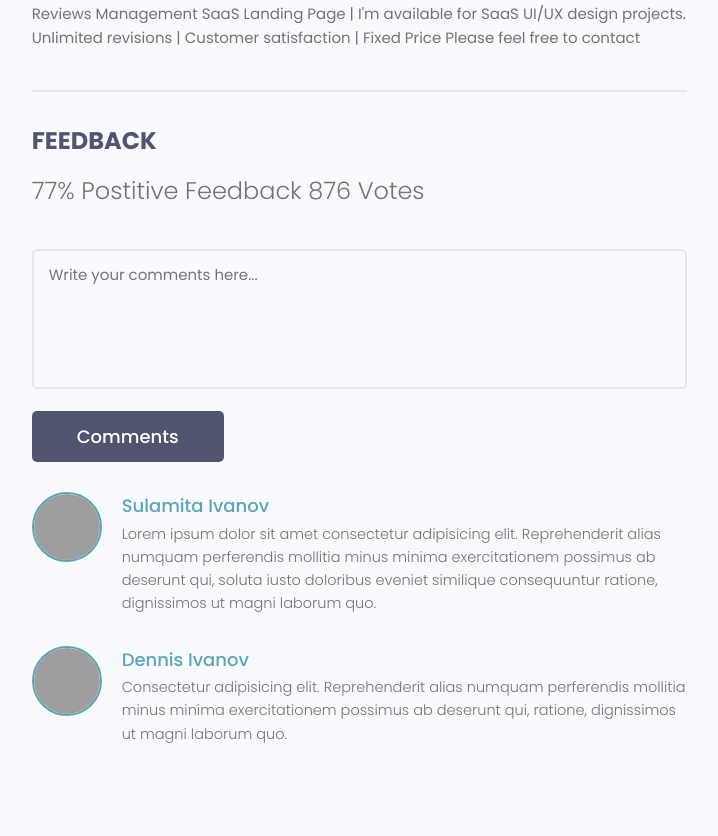
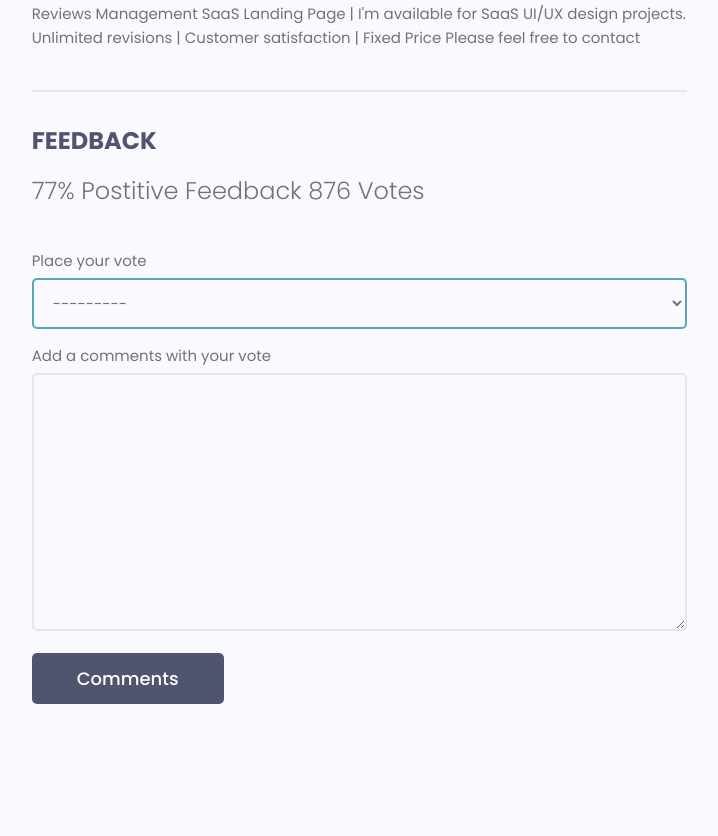
Before and after one commit to Artur23041989/myrepositori, a Django app: page /projects/project/11/ in a window 1280 px wide. Shown: the part 709-1545 px from the top of the page, without its empty margins (465-1183 px from the left). After the commit the page ends 1413 px from the top, so only its background shows below. Run offline with Django 4.2, Linux system fonts and the light colour scheme; a user stored in the database is signed in; data comes from the database, SQL or seed files in the repository; both versions use the stored data as it was after the commit; some libraries are stand-ins or nearby versions; grey boxes are pictures that could not be loaded.

Commit message:
new comit

```diff
--- a/fourth/devsearch/projects/admin.py
+++ b/fourth/devsearch/projects/admin.py
@@ -1,5 +1,6 @@
 from django.contrib import admin
-from .models import Project, Tag
+from .models import Project, Tag, Review
 
 admin.site.register(Project)
 admin.site.register(Tag)
+admin.site.register(Review)
--- a/fourth/devsearch/projects/forms.py
+++ b/fourth/devsearch/projects/forms.py
@@ -1,6 +1,22 @@
 from django.forms import ModelForm
-from .models import Project
+from .models import Project, Review
 from django import forms
+
+
+class ReviewForm(ModelForm):
+    class Meta:
+        model = Review
+        fields = ['value', 'body']
+        labels = {
+            'value': 'Place your vote',
+            'body': 'Add a comments with your vote'
+        }
+
+    def __init__(self, *args, **kwargs):
+        super().__init__(*args, **kwargs)
+
+        for name, fields in self.fields.items():
+            fields.widget.attrs.update({'class': 'input'})
 
 
 class ProjectForm(ModelForm):
--- a/fourth/devsearch/projects/models.py
+++ b/fourth/devsearch/projects/models.py
@@ -1,5 +1,6 @@
 from django.db import models
 from users.models import Profile
+
 
 
 class Project(models.Model):
@@ -17,6 +18,9 @@ class Project(models.Model):
     def __str__(self):
         return self.title
 
+    class Meta:
+        ordering = ['-vote_ratio', '-vote_total', 'title']
+
 
 class Tag(models.Model):
     name = models.CharField(max_length=200)
@@ -24,3 +28,21 @@ class Tag(models.Model):
 
     def __str__(self):
         return self.name
+
+
+class Review(models.Model):
+    VOTE_TYPE = (
+        ('up', 'Up Vote'),
+        ('down', 'Down Vote')
+    )
+    owner = models.ForeignKey(Profile, on_delete=models.CASCADE, null=True)
+    project = models.ForeignKey(Project, on_delete=models.CASCADE)
+    body = models.TextField(null=True, blank=True)
+    value = models.CharField(max_length=200, choices=VOTE_TYPE)
+    created = models.DateTimeField(auto_now_add=True)
+
+    def __str__(self):
+        return self.value
+
+    class Meta:
+        unique_together = [['owner', 'project']]
--- a/fourth/devsearch/projects/static/styles/app.css
+++ b/fourth/devsearch/projects/static/styles/app.css
@@ -536,8 +536,8 @@ img {
 }
 
 .comments .form label {
-  position: absolute;
-  margin: -9999px;
+  /*position: absolute;
+  margin: -9999px; */
 }
 
 .commentList {
--- a/fourth/devsearch/projects/templates/projects/single-project.html
+++ b/fourth/devsearch/projects/templates/projects/single-project.html
@@ -43,42 +43,36 @@
               {{ project.vote_ratio }}% Postitive Feedback {{ project.vote_total }} Vote{{ project.vote_total|pluralize:'s' }}
             </h5>
 
-            <form class="form" action="#" method="POST">
+            <form class="form" action="{% url 'project' project.id %}" method="POST">
+              {% csrf_token %}
+              {% for field in form %}
               <!-- Textarea -->
               <div class="form__field">
-                <label for="formInput#textarea">Comments: </label>
-                <textarea class="input input--textarea" name="message" id="formInput#textarea"
-                  placeholder="Write your comments here..."></textarea>
+                <label for="formInput#textarea">{{ field.label }}</label>
+               {{ field }}
               </div>
+              {% endfor %}
               <input class="btn btn--sub btn--lg" type="submit" value="Comments" />
             </form>
             <div class="commentList">
+
+              {% for review in project.review_set.all %}
+              {% if review.body %}
               <div class="comment">
-                <a href="profile.html">
+                <a href="{% url 'user_profile' review.owner.id %}">
                   <img class="avatar avatar--md"
-                    src="https://pbs.twimg.com/profile_images/1335382240931368961/b3wSZKj4_400x400.jpg" alt="user" />
+                    src="{{ review.owner.profile_image.url }}" alt="user" />
                 </a>
                 <div class="comment__details">
-                  <a href="profile.html" class="comment__author">Sulamita Ivanov</a>
+                  <a href="{% url 'user_profile' review.owner.id %}" class="comment__author">{{ review.owner.name }}</a>
                   <p class="comment__info">
-                    Lorem ipsum dolor sit amet consectetur adipisicing elit. Reprehenderit alias numquam perferendis
-                    mollitia minus minima exercitationem possimus ab deserunt qui, soluta iusto doloribus eveniet
-                    similique consequuntur ratione, dignissimos ut magni laborum quo.
+                    {{ review.body|linebreaksbr }}
                   </p>
                 </div>
               </div>
-              <div class="comment">
-                <a href="profile.html">
-                  <img class="avatar avatar--md" src="https://avatars.githubusercontent.com/u/33843378" alt="user" />
-                </a>
-                <div class="comment__details">
-                  <a href="profile.html" class="comment__author">Dennis Ivanov</a>
-                  <p class="comment__info">
-                    Consectetur adipisicing elit. Reprehenderit alias numquam perferendis mollitia minus minima
-                    exercitationem possimus ab deserunt qui, ratione, dignissimos ut magni laborum quo.
-                  </p>
-                </div>
-              </div>
+              {% endif %}
+              {% endfor %}
+
             </div>
           </div>
         </div>
--- a/fourth/devsearch/projects/views.py
+++ b/fourth/devsearch/projects/views.py
@@ -1,9 +1,12 @@
+from unittest.mock import right
+
 from django.shortcuts import render, redirect
 from .models import Project, Tag
-from .forms import ProjectForm
+from .forms import ProjectForm, ReviewForm
 from django.contrib.auth.decorators import login_required
 from .utils import search_project
 from django.core.paginator import Paginator, PageNotAnInteger, EmptyPage
+from django.contrib import messages
 # Create your views here.
 
 
@@ -22,12 +25,23 @@ def projects(request):
         page = paginator.num_pages
         pr = paginator.page(page)
 
+    left_index = int(page) - 4
 
+    if left_index < 1:
+        left_index  = 1
+
+    right_index = int(page) + 5
+
+    if right_index > paginator.num_pages:
+            right_index = paginator.num_pages + 1
+
+    custom_range = range(left_index, right_index)
 
     context = {
         'projects': pr,
         'search_query': search_query,
-        'paginator': paginator
+        'paginator': paginator,
+        'custom_range': custom_range
     }
 
     return render(request, "projects/projects.html", context)
@@ -35,8 +49,20 @@ def projects(request):
 @login_required(login_url="login")
 def project(request, pk):
     project_obj = Project.objects.get(id=pk)
+    form = ReviewForm()
 
-    return render(request, 'projects/single-project.html', {'project': project_obj})
+    if request.method == "POST":
+        form = ReviewForm(request.POST)
+        review = form.save(commit=False)
+        review.owner = request.user.profile
+        review.project = project_obj
+        review.save()
+
+        messages.success(request, 'Your review was added sucessfully')
+        return redirect('project', pk=project_obj.id)
+
+
+    return render(request, 'projects/single-project.html', {'project': project_obj, 'form': form})
 
 @login_required(login_url="login")
 def create_project(request):
```
Also changed, not shown: fourth/devsearch/projects/templates/projects/projects.html (+19 -6 lines), fourth/devsearch/db.sqlite3, fourth/devsearch/projects/migrations/0003_review.py (added).
